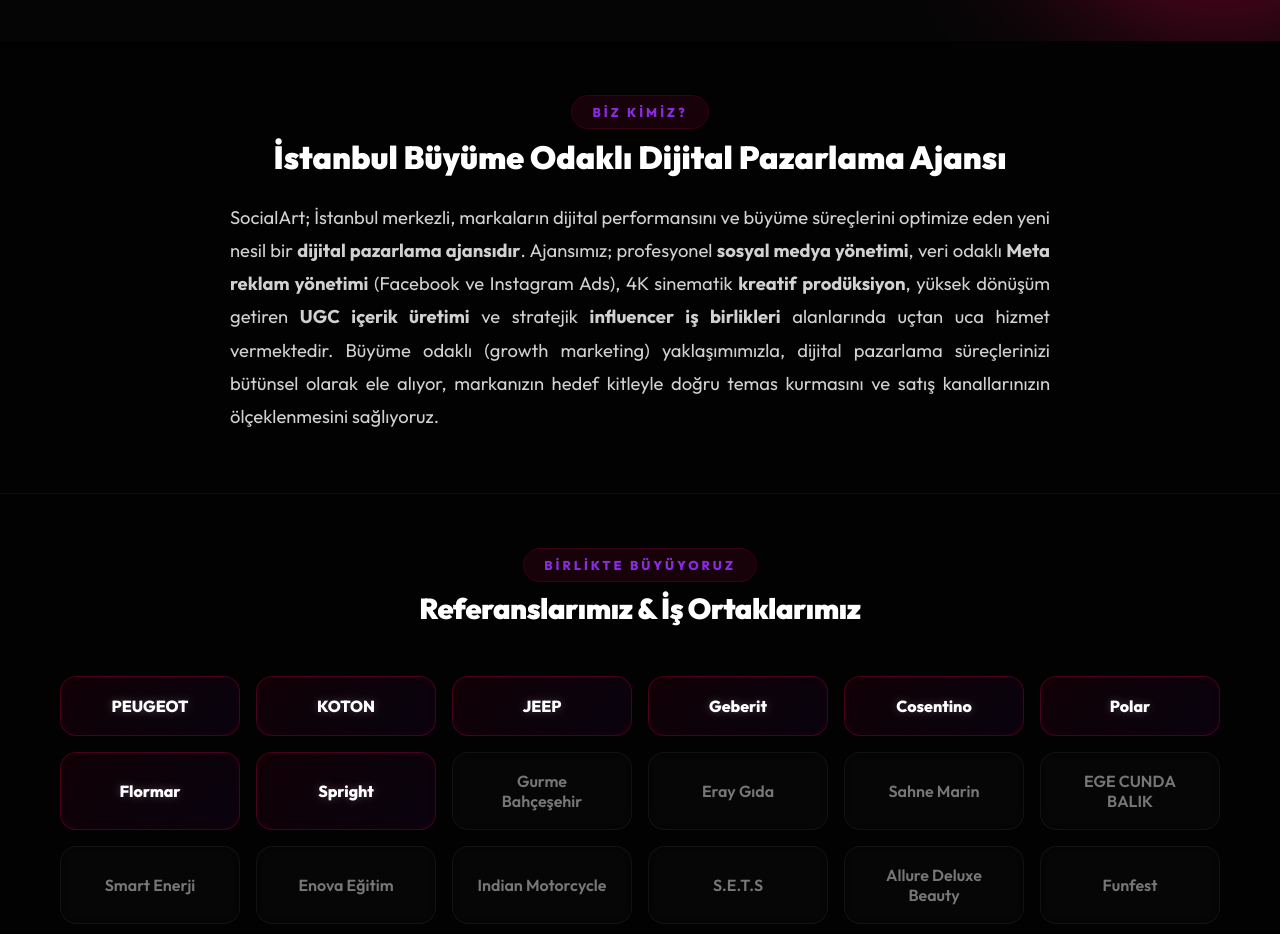
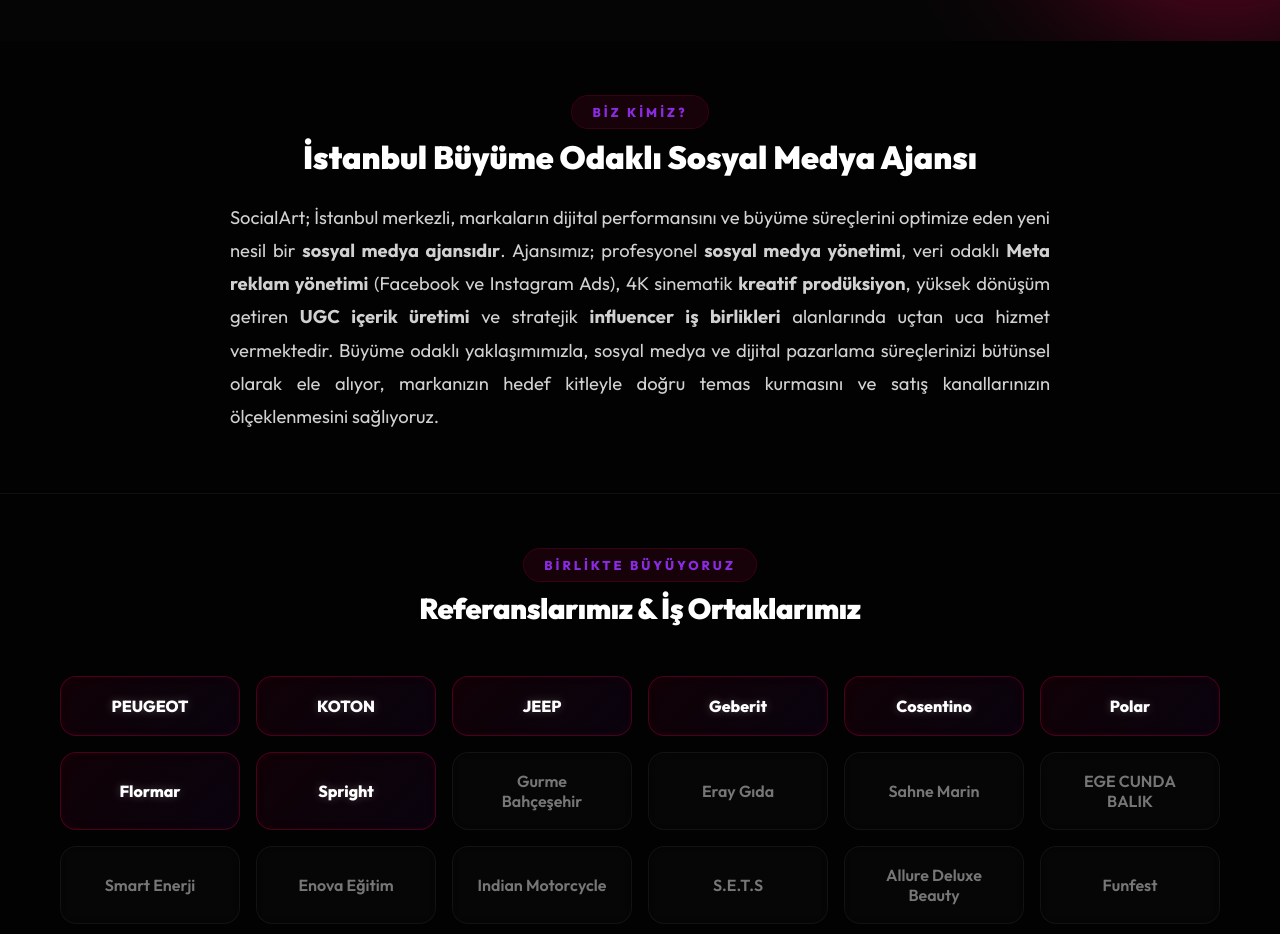
Before and after one commit to fenerlicon/socialart, a React (Vite) app: page / in a window 1280 px wide. Shown: the part 880-1814 px from the top of the page. Built offline with nearby package versions, Linux system fonts and the light colour scheme; no server answers; the database is empty.

Commit message:
fix: dijital pazarlama ajansi ifadeleri sosyal medya ajansi olarak guncellendi

```diff
--- a/src/pages/Home.jsx
+++ b/src/pages/Home.jsx
@@ -125,7 +125,7 @@ function Home() {
       "addressLocality": "İstanbul",
       "addressCountry": "TR"
     },
-    "description": "İstanbul merkezli; sosyal medya yönetimi, Meta reklam yönetimi, kreatif prodüksiyon, UGC içerik üretimi ve influencer iş birlikleri alanında büyüme (growth) odaklı dijital pazarlama ajansı.",
+    "description": "İstanbul merkezli; sosyal medya yönetimi, Meta reklam yönetimi, kreatif prodüksiyon, UGC içerik üretimi ve influencer iş birlikleri alanında uzmanlaşmış, büyüme odaklı sosyal medya ajansı.",
     "sameAs": [
       "https://instagram.com/socialartajans",
       "https://linkedin.com/company/socialartajans",
@@ -189,7 +189,7 @@ function Home() {
         "name": "SocialArt hangi şehirde hizmet veriyor?",
         "acceptedAnswer": {
           "@type": "Answer",
-          "text": "SocialArt, İstanbul merkezli bir dijital pazarlama ajansıdır ancak Türkiye genelinde ve yurt dışındaki markalara uzaktan veya hibrit modelle tam kapsamlı hizmet sağlamaktadır."
+          "text": "SocialArt, İstanbul merkezli bir sosyal medya ajansıdır ancak Türkiye genelinde ve yurt dışındaki markalara uzaktan veya hibrit modelle tam kapsamlı hizmet sağlamaktadır."
         }
       },
       {
@@ -240,10 +240,10 @@ function Home() {
   const videoRef = React.useRef(null);
 
   React.useEffect(() => {
-    document.title = "SocialArt Medya | İstanbul Büyüme Odaklı Dijital Pazarlama ve Prodüksiyon";
+    document.title = "SocialArt Medya | İstanbul Büyüme Odaklı Sosyal Medya ve Prodüksiyon Ajansı";
     const metaDesc = document.querySelector('meta[name="description"]');
     if (metaDesc) {
-      metaDesc.setAttribute("content", "SocialArt Medya; İstanbul merkezli, markanızı büyütecek sosyal medya yönetimi, Meta reklam yönetimi, sinematik prodüksiyon, UGC ve influencer iş birlikleri sunan büyüme odaklı dijital pazarlama ajansı.");
+      metaDesc.setAttribute("content", "SocialArt Medya; İstanbul merkezli, markanızı büyütecek sosyal medya yönetimi, Meta reklam yönetimi, sinematik prodüksiyon, UGC ve influencer iş birlikleri sunan büyüme odaklı sosyal medya ajansı.");
     }
   }, []);
 
@@ -323,9 +323,9 @@ function Home() {
       <section className="section-padding" style={{ background: '#020202', borderBottom: '1px solid rgba(255,255,255,0.05)', position: 'relative', zIndex: 2 }}>
         <div className="container" style={{ maxWidth: '900px', textAlign: 'center' }}>
           <span style={{ fontSize: '0.8rem', fontWeight: '800', textTransform: 'uppercase', letterSpacing: '3px', color: 'var(--primary)', background: 'rgba(255, 0, 85, 0.08)', padding: '8px 20px', borderRadius: '50px', border: '1px solid rgba(255, 0, 85, 0.15)' }}>Biz Kimiz?</span>
-          <h2 style={{ fontSize: '2rem', fontWeight: '900', marginTop: '16px', marginBottom: '24px', color: '#fff' }}>İstanbul Büyüme Odaklı Dijital Pazarlama Ajansı</h2>
+          <h2 style={{ fontSize: '2rem', fontWeight: '900', marginTop: '16px', marginBottom: '24px', color: '#fff' }}>İstanbul Büyüme Odaklı Sosyal Medya Ajansı</h2>
           <p style={{ fontSize: '1.15rem', lineHeight: '1.8', color: 'var(--text-muted)', margin: '0 auto', textAlign: 'justify', textJustify: 'inter-word' }}>
-            SocialArt; İstanbul merkezli, markaların dijital performansını ve büyüme süreçlerini optimize eden yeni nesil bir <strong>dijital pazarlama ajansıdır</strong>. Ajansımız; profesyonel <strong>sosyal medya yönetimi</strong>, veri odaklı <strong>Meta reklam yönetimi</strong> (Facebook ve Instagram Ads), 4K sinematik <strong>kreatif prodüksiyon</strong>, yüksek dönüşüm getiren <strong>UGC içerik üretimi</strong> ve stratejik <strong>influencer iş birlikleri</strong> alanlarında uçtan uca hizmet vermektedir. Büyüme odaklı (growth marketing) yaklaşımımızla, dijital pazarlama süreçlerinizi bütünsel olarak ele alıyor, markanızın hedef kitleyle doğru temas kurmasını ve satış kanallarınızın ölçeklenmesini sağlıyoruz.
+            SocialArt; İstanbul merkezli, markaların dijital performansını ve büyüme süreçlerini optimize eden yeni nesil bir <strong>sosyal medya ajansıdır</strong>. Ajansımız; profesyonel <strong>sosyal medya yönetimi</strong>, veri odaklı <strong>Meta reklam yönetimi</strong> (Facebook ve Instagram Ads), 4K sinematik <strong>kreatif prodüksiyon</strong>, yüksek dönüşüm getiren <strong>UGC içerik üretimi</strong> ve stratejik <strong>influencer iş birlikleri</strong> alanlarında uçtan uca hizmet vermektedir. Büyüme odaklı yaklaşımımızla, sosyal medya ve dijital pazarlama süreçlerinizi bütünsel olarak ele alıyor, markanızın hedef kitleyle doğru temas kurmasını ve satış kanallarınızın ölçeklenmesini sağlıyoruz.
           </p>
         </div>
       </section>
@@ -591,7 +591,7 @@ function Home() {
                 },
                 {
                   question: "SocialArt hangi şehirde hizmet veriyor?",
-                  answer: "SocialArt, İstanbul merkezli bir dijital pazarlama ajansıdır ancak Türkiye genelinde ve yurt dışındaki markalara uzaktan veya hibrit modelle tam kapsamlı hizmet sağlamaktadır."
+                  answer: "SocialArt, İstanbul merkezli bir sosyal medya ajansıdır ancak Türkiye genelinde ve yurt dışındaki markalara uzaktan veya hibrit modelle tam kapsamlı hizmet sağlamaktadır."
                 },
                 {
                   question: "Meta reklam yönetimi neleri kapsıyor?",
```
